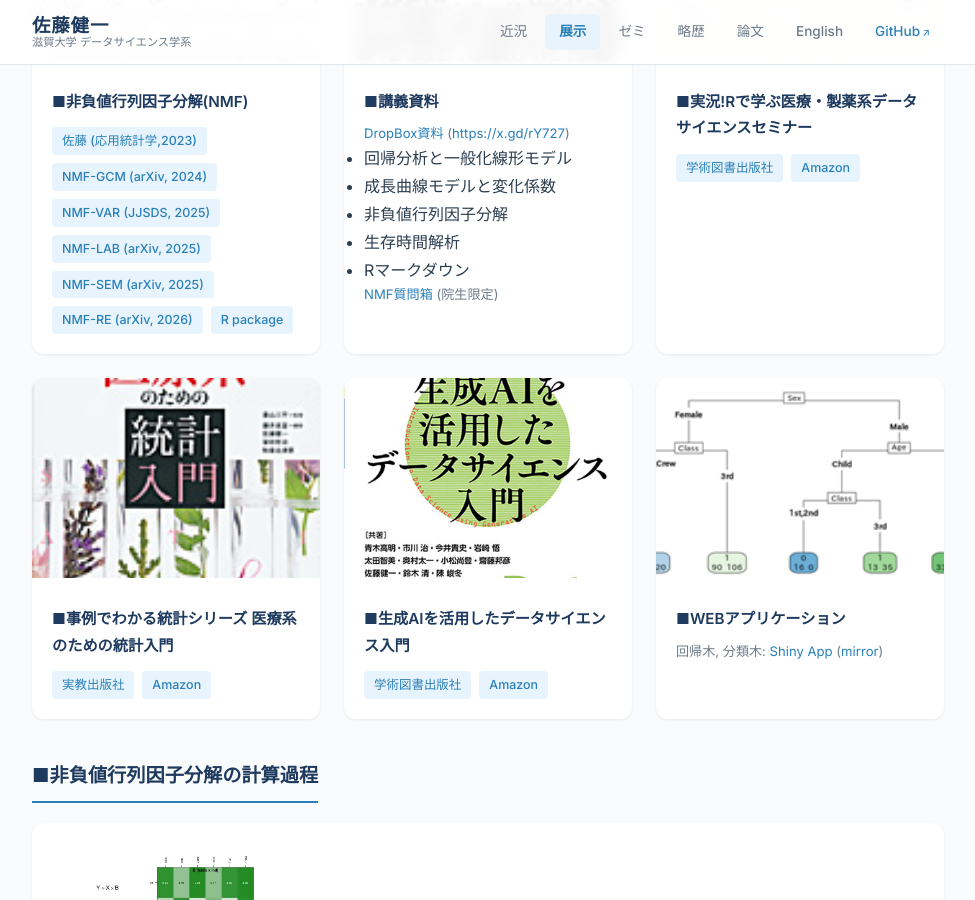
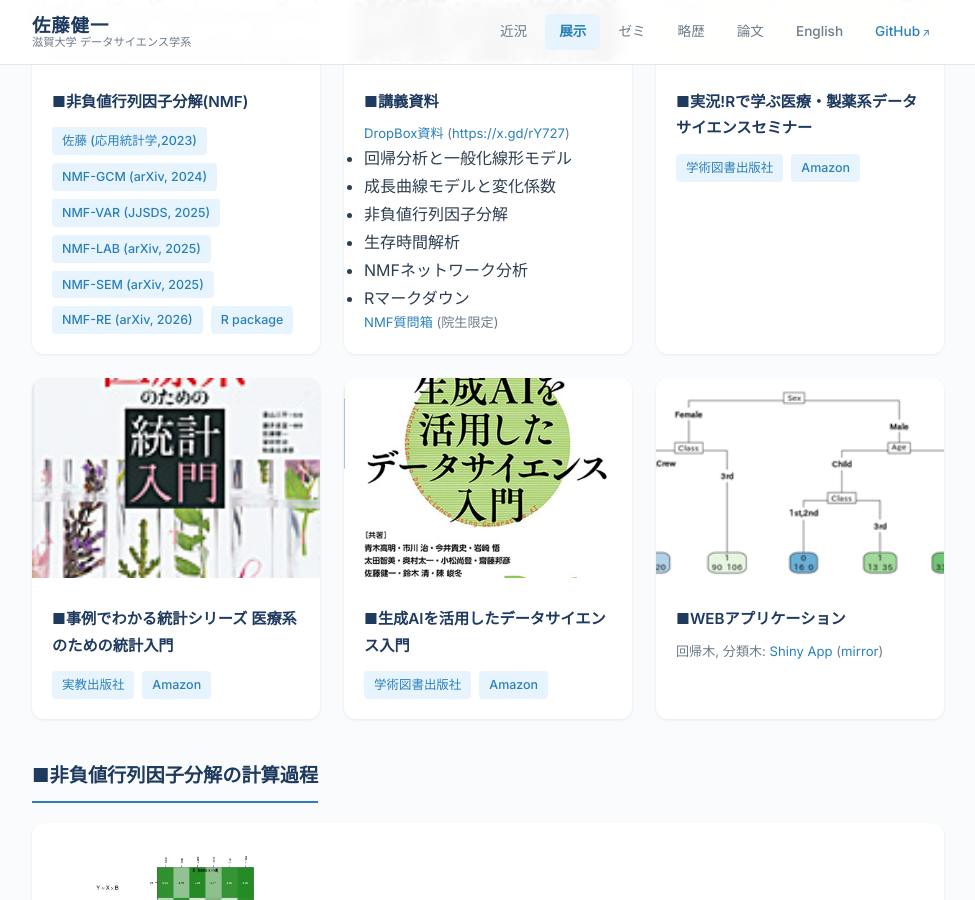
Before and after one commit to ksatohds/ksatohds.github.io, a Jekyll site: the page built from gallery.md, in a window 1280 px wide and 900 px high, scrolled down 316 px. Shown: the whole window, without its empty margins (152-1127 px from the left). Built offline with Jekyll 4.4.1, drawn with Linux system fonts in a browser that asks for light colours.

Commit message:
20260326 add NMF network analysis to lecture materials list
Co-Authored-By: Claude Opus 4.6 (1M context) <noreply@anthropic.com>

```diff
--- a/gallery.md
+++ b/gallery.md
@@ -34,6 +34,7 @@ title: 展示
           <li>成長曲線モデルと変化係数</li>
           <li>非負値行列因子分解</li>
           <li>生存時間解析</li>
+          <li>NMFネットワーク分析</li>
           <li>Rマークダウン</li>
         </ul>
         <p><a href="https://chatgpt.com/g/g-67f47ee647d081918d6c4888d33f425a-nmfzhi-wen-xiang">NMF質問箱</a> (院生限定)</p>
```
